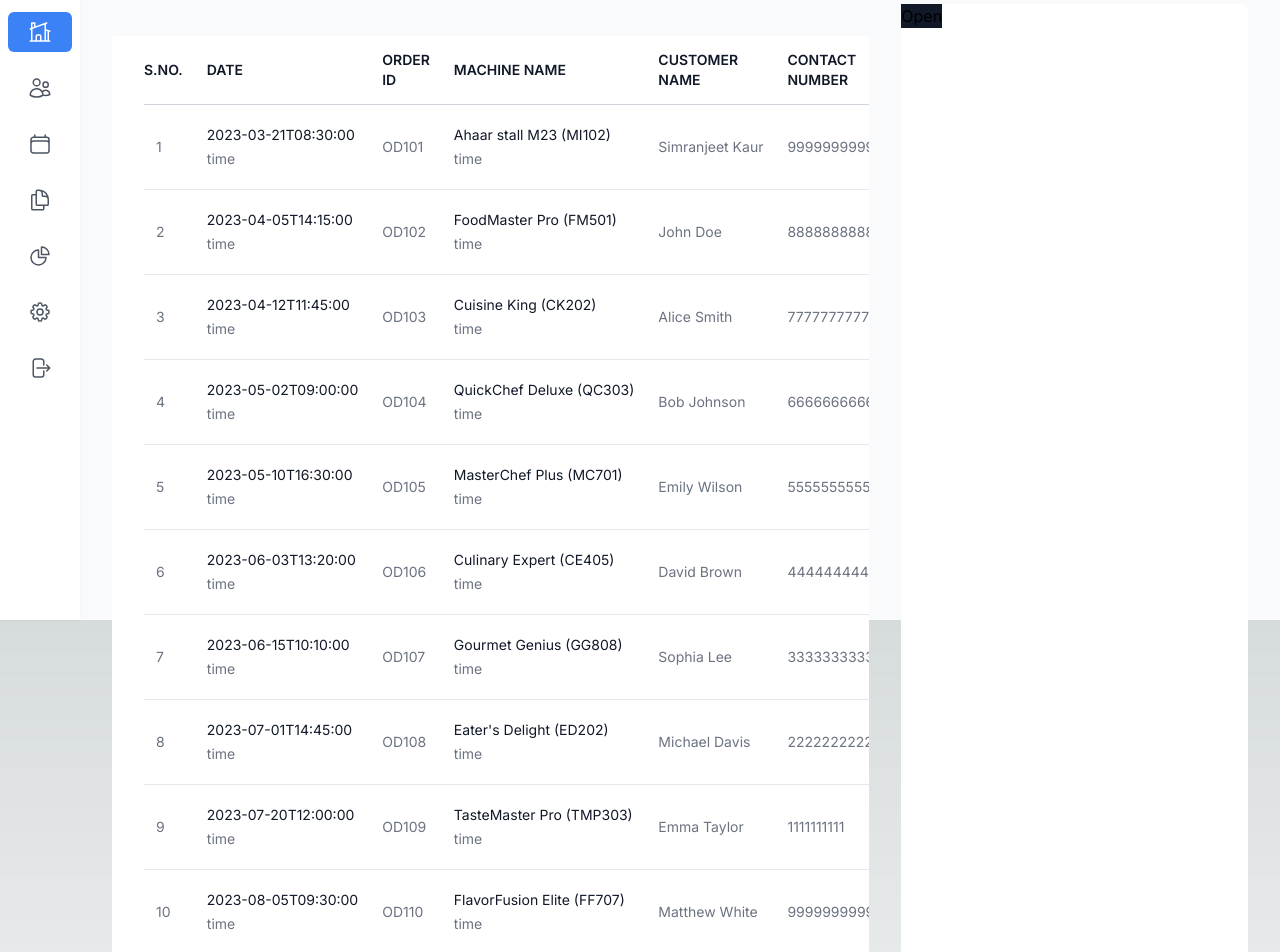
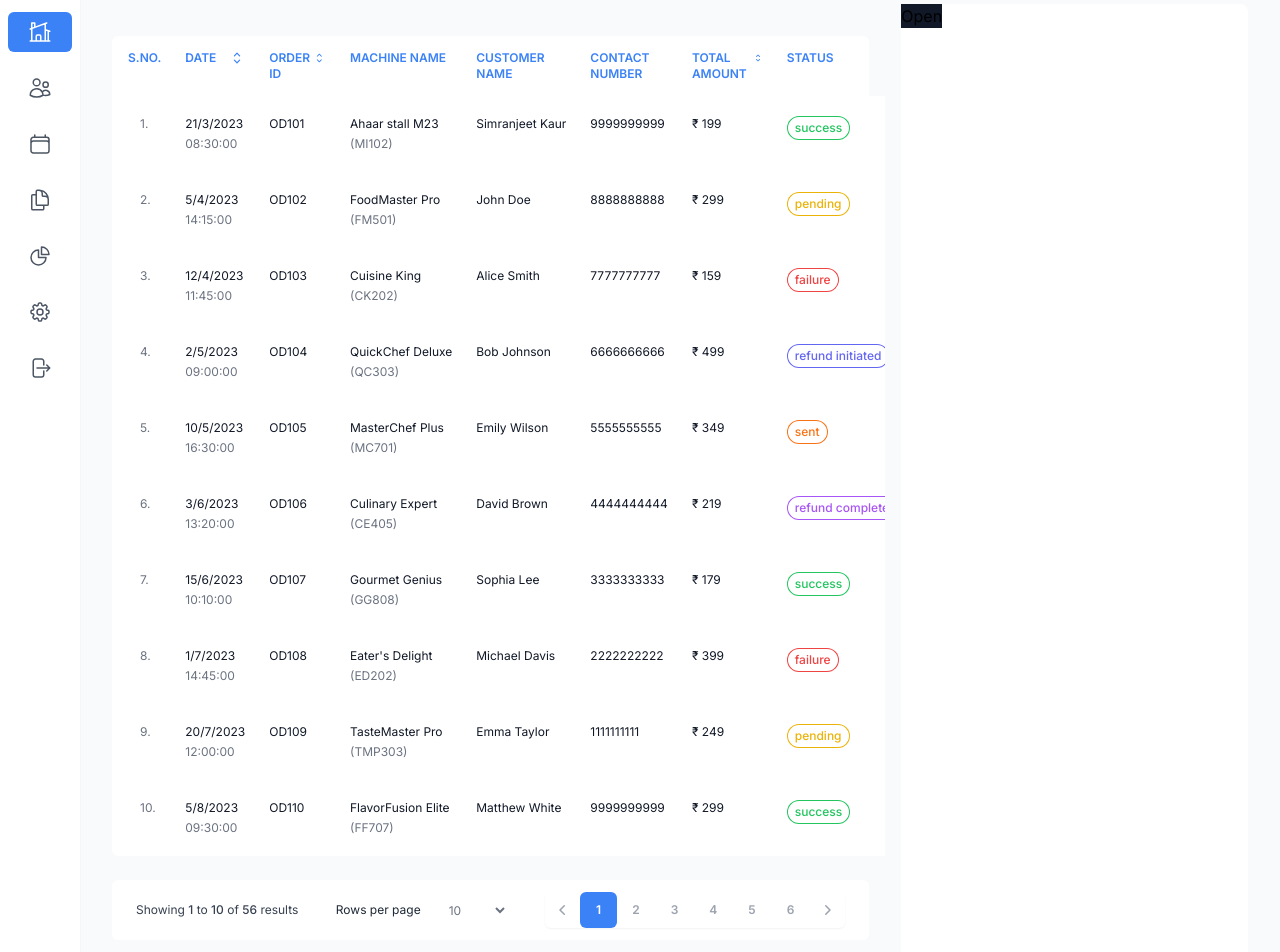
Before and after one commit to prachisinghsherawat/Order-Management-Dashboard, a Next.js app: page / in a window 1280 px wide. Shown: the part 180-1132 px from the top of the page. Built offline with nearby package versions, Linux system fonts and the light colour scheme.

Commit message:
fix: styling

```diff
--- a/src/app/page.tsx
+++ b/src/app/page.tsx
@@ -48,11 +48,11 @@ export default function Home() {
       </div>
 
       <div className="flex space-x-8 justify-between">
-        <div className="w-2/3">
+        <div className="w-4/6">
           <EnhancedTable />
         </div>
 
-        <div className="rounded-lg w-1/3 bg-white">
+        <div className="rounded-lg w-2/6 bg-white">
           <button
             className="bg-gray-900"
             onClick={() => setIsModalOpen(true)}
--- a/src/components/Navbar.tsx
+++ b/src/components/Navbar.tsx
@@ -35,7 +35,7 @@ function classNames(...classes:any) {
 
 export default function Navbar({children} : any) {
   return (
-    <div className="flex h-screen bg-gray-50">
+    <div className="flex min-h-full bg-gray-50">
       {/* Sidebar */}
       <div className="flex flex-col w-20 bg-white shadow-sm px-2 py-4">
         <img
--- a/src/components/home/Pagination.tsx
+++ b/src/components/home/Pagination.tsx
@@ -27,10 +27,10 @@ export default function Pagination(props: Props) {
   };
 
   return (
-    <div className="flex items-center justify-between border-t border-gray-200 bg-white px-4 py-3 sm:px-6">
+    <div className="flex items-center justify-between rounded-md bg-white px-4 py-3 sm:px-6">
       <div className="hidden sm:flex sm:flex-1 sm:items-center sm:justify-between">
 
-        <p className="text-sm text-gray-700">
+        <p className="text-xs text-gray-700">
           Showing{" "}
           <span className="font-medium">
             {Math.min((page - 1) * size + 1, totalItems)}
@@ -43,7 +43,7 @@ export default function Pagination(props: Props) {
         </p>
 
         <div className="flex gap-x-3 items-center">
-          <label htmlFor="rowsPerPage" className="text-sm text-gray-800">
+          <label htmlFor="rowsPerPage" className="text-xs text-gray-800">
             Rows per page
           </label>
           <select
@@ -51,7 +51,7 @@ export default function Pagination(props: Props) {
             name="rowsPerPage"
             value={size}
             onChange={handleSizeChange}
-            className="text-sm h-full rounded-md border-0 bg-transparent py-0 pl-3 pr-7 text-gray-500 focus:outline-none"
+            className="text-xs h-full rounded-md border-0 bg-transparent py-0 pl-3 pr-7 text-gray-500 focus:outline-none"
           >
             <option value={10}>10</option>
             <option value={20}>20</option>
@@ -67,7 +67,7 @@ export default function Pagination(props: Props) {
             <button
               onClick={handlePrevPage}
               disabled={page === 1}
-              className="relative inline-flex items-center rounded-l-md px-2 py-2 text-gray-400 ring-1 ring-inset ring-gray-300 hover:bg-gray-50 focus:z-20 focus:outline-offset-0"
+              className="relative inline-flex items-center rounded-l-md px-2 py-2 text-gray-400 focus:z-20 focus:outline-offset-0"
             >
               <span className="sr-only">Previous</span>
               <ChevronLeftIcon className="h-5 w-5" aria-hidden="true" />
@@ -79,9 +79,9 @@ export default function Pagination(props: Props) {
                 onClick={() => setPage(num + 1)}
                 className={`relative ${
                   page === num + 1
-                    ? "z-10 bg-indigo-600 text-white"
-                    : "text-gray-900 hover:bg-gray-50 focus:z-20 focus:outline-offset-0"
-                } inline-flex items-center px-4 py-2 text-sm font-semibold border ring-1 ring-inset ring-gray-300`}
+                    ? "z-10 bg-blue-500 text-white rounded-md"
+                    : "text-gray-400 hover:bg-gray-50 focus:z-20 focus:outline-offset-0"
+                } inline-flex items-center px-4 py-1 text-xs font-semibold`}
               >
                 {num + 1}
               </button>
@@ -89,7 +89,7 @@ export default function Pagination(props: Props) {
             <button
               onClick={handleNextPage}
               disabled={page === totalPages}
-              className="relative inline-flex items-center rounded-r-md px-2 py-2 text-gray-400 ring-1 ring-inset ring-gray-300 hover:bg-gray-50 focus:z-20 focus:outline-offset-0"
+              className="relative inline-flex items-center rounded-r-md px-2 py-2 text-gray-400 focus:z-20 focus:outline-offset-0"
             >
               <span className="sr-only">Next</span>
               <ChevronRightIcon className="h-5 w-5" aria-hidden="true" />
@@ -103,14 +103,14 @@ export default function Pagination(props: Props) {
         <button
           onClick={handlePrevPage}
           disabled={page === 1}
-          className="relative inline-flex items-center rounded-md border border-gray-300 bg-white px-4 py-2 text-sm font-medium text-gray-700 hover:bg-gray-50"
+          className="relative inline-flex items-center rounded-md border border-gray-300 bg-white px-4 py-2 text-xs font-medium text-gray-700 hover:bg-gray-50"
         >
           Previous
         </button>
         <button
           onClick={handleNextPage}
           disabled={page === totalPages}
-          className="relative ml-3 inline-flex items-center rounded-md border border-gray-300 bg-white px-4 py-2 text-sm font-medium text-gray-700 hover:bg-gray-50"
+          className="relative ml-3 inline-flex items-center rounded-md border border-gray-300 bg-white px-4 py-2 text-xs font-medium text-gray-700 hover:bg-gray-50"
         >
           Next
         </button>
--- a/src/components/home/Table.tsx
+++ b/src/components/home/Table.tsx
@@ -3,6 +3,7 @@
 import { useState } from 'react';
 import machineDetails from '../../assets/data/machineDetails.json'
 import Pagination from './Pagination';
+import { ChevronUpDownIcon } from '@heroicons/react/20/solid';
 
 interface Machine {
   date: string
@@ -26,98 +27,134 @@ export default function Table() {
   const displayedItems = machineDetails.slice(startIndex, endIndex + 1);
 
   return (
-    <div className="rounded px-4 sm:px-6 lg:px-8 bg-white ">
+    <>
+      <div className="rounded-md px-4 bg-white ">
         <div className="mt-8 flow-root">
           <div className="-mx-4 -my-2 overflow-x-auto sm:-mx-6 lg:-mx-8">
             <div className="inline-block min-w-full py-2 align-middle sm:px-6 lg:px-8">
-            <table className="min-w-full divide-y divide-gray-300">
+              <table className="min-w-full">
                 <thead>
-                <tr>
+                  <tr className="align-top">
                     <th
                       scope="col"
-                    className="py-3.5 pl-4 pr-3 text-left text-sm font-semibold text-gray-900 sm:pl-0"
+                      className="py-3.5 pl-4 pr-3 text-left text-xs font-semibold text-blue-500 sm:pl-0"
                     >
                       S.NO.
                     </th>
                     <th
                       scope="col"
-                    className="px-3 py-3.5 text-left text-sm font-semibold text-gray-900"
+                      className="px-3 py-3.5 text-left text-xs font-semibold text-blue-500"
                     >
+                      <div className="flex justify-between w-full">
                         DATE
+                        <ChevronUpDownIcon className="h-4 w-4" />
+                      </div>
                     </th>
                     <th
                       scope="col"
-                    className="px-3 py-3.5 text-left text-sm font-semibold text-gray-900"
+                      className="px-3 py-3.5 text-left text-xs font-semibold text-blue-500"
                     >
+                      <div className="flex justify-between w-full">
                         ORDER ID
+                        <ChevronUpDownIcon className="h-4 w-4" />
+                      </div>
                     </th>
+
                     <th
                       scope="col"
-                    className="px-3 py-3.5 text-left text-sm font-semibold text-gray-900"
+                      className="px-3 py-3.5 text-left text-xs font-semibold text-blue-500"
                     >
                       MACHINE NAME
                     </th>
                     <th
                       scope="col"
-                    className="px-3 py-3.5 text-left text-sm font-semibold text-gray-900"
+                      className="px-3 py-3.5 text-left text-xs font-semibold text-blue-500"
                     >
                       CUSTOMER NAME
                     </th>
                     <th
                       scope="col"
-                    className="px-3 py-3.5 text-left text-sm font-semibold text-gray-900"
+                      className="px-3 py-3.5 text-left text-xs font-semibold text-blue-500"
                     >
                       CONTACT NUMBER
                     </th>
                     <th
                       scope="col"
-                    className="px-3 py-3.5 text-left text-sm font-semibold text-gray-900"
+                      className="px-3 py-3.5 text-left text-xs font-semibold text-blue-500"
                     >
+                      <div className="flex justify-between w-full">
                         TOTAL AMOUNT
+                        <ChevronUpDownIcon className="h-4 w-4" />
+                      </div>
                     </th>
+
                     <th
                       scope="col"
-                    className="px-3 py-3.5 text-left text-sm font-semibold text-gray-900"
+                      className="px-3 py-3.5 text-left text-xs font-semibold text-blue-500"
                     >
                       STATUS
                     </th>
                   </tr>
                 </thead>
-              <tbody className="divide-y divide-gray-200 bg-white">
+                <tbody className="bg-white">
                   {displayedItems.map((machine: Machine, index: number) => (
-                  <tr key={machine.orderId}>
-                    <td className="whitespace-nowrap px-3 py-5 text-sm text-gray-500">
-                      {index + 1}
+                    <tr key={machine.orderId} className="align-top">
+                      <td className="whitespace-nowrap px-3 py-5 text-xs text-gray-500">
+                        {index + 1}.
                       </td>
 
-                    <td className="whitespace-nowrap px-3 py-5 text-sm text-gray-500">
-                      <div className="text-gray-900">{machine.date}</div>
-                      <div className="mt-1 text-gray-500">time</div>
+                      <td className="whitespace-nowrap px-3 py-5 text-xs text-gray-500">
+                        <div className="text-gray-900">
+                          {new Date(machine.date).toLocaleDateString("en-IN")}{" "}
+                        </div>
+                        <div className="mt-1 text-gray-500">
+                          {new Date(machine.date).toLocaleTimeString([], {
+                            hour12: false
+                          })}{" "}
+                        </div>
                       </td>
 
-                    <td className="whitespace-nowrap px-3 py-5 text-sm text-gray-500">
+                      <td className="whitespace-nowrap px-3 py-5 text-xs text-gray-900">
                         {machine.orderId}
                       </td>
 
-                    <td className="whitespace-nowrap px-3 py-5 text-sm text-gray-500">
-                      <div className="text-gray-900">{machine.machineName}</div>
-                      <div className="mt-1 text-gray-500">time</div>
+                      <td className="whitespace-nowrap px-3 py-5 text-xs text-gray-500">
+                        <div className="text-gray-900">
+                          {machine.machineName.split(" (")[0]}
+                        </div>
+                        <div className="mt-1 text-gray-500">
+                          {"(" + machine.machineName.split(" (")[1]}
+                        </div>
                       </td>
 
-                    <td className="whitespace-nowrap px-3 py-5 text-sm text-gray-500">
+                      <td className="whitespace-nowrap px-3 py-5 text-xs text-gray-900">
                         {machine.customerName}
                       </td>
 
-                    <td className="whitespace-nowrap px-3 py-5 text-sm text-gray-500">
+                      <td className="whitespace-nowrap px-3 py-5 text-xs text-gray-900">
                         {machine.contactNumber}
                       </td>
 
-                    <td className="whitespace-nowrap px-3 py-5 text-sm text-gray-500">
-                      {machine.totalAmount}
+                      <td className="whitespace-nowrap px-3 py-5 text-xs text-gray-900">
+                        ₹ {machine.totalAmount}
                       </td>
 
-                    <td className="whitespace-nowrap px-3 py-5 text-sm text-gray-500">
-                      <span className="inline-flex items-center rounded-md bg-green-50 px-2 py-1 text-xs font-medium text-green-700 ring-1 ring-inset ring-green-600/20">
+                      <td className="whitespace-nowrap px-3 py-5 text-xs text-gray-500">
+                        <span
+                          className={`inline-flex items-center rounded-xl px-2 py-1 text-xs font-medium ring-1 ring-inset ${
+                            machine.status === "success"
+                              ? "ring-green-500 text-green-500"
+                              : machine.status === "failure"
+                              ? "ring-red-500 text-red-500"
+                              : machine.status === "pending"
+                              ? "ring-yellow-500 text-yellow-500"
+                              : machine.status === "sent"
+                              ? "ring-orange-500 text-orange-500"
+                              : machine.status === "refund initiated"
+                              ? "ring-indigo-500 text-indigo-500"
+                              : "ring-purple-500 text-purple-500"
+                          }`}
+                        >
                           {machine.status}
                         </span>
                       </td>
@@ -125,6 +162,11 @@ export default function Table() {
                   ))}
                 </tbody>
               </table>
+            </div>
+          </div>
+        </div>
+      </div>
+      <div className="my-6">
         <Pagination
           page={page}
           size={size}
@@ -134,8 +176,6 @@ export default function Table() {
           totalItems={totalItems}
         />
       </div>
-        </div>
-      </div>
-    </div>
+    </>
   );
 }
```
Lines whose indentation alone changed are shown as unchanged.
